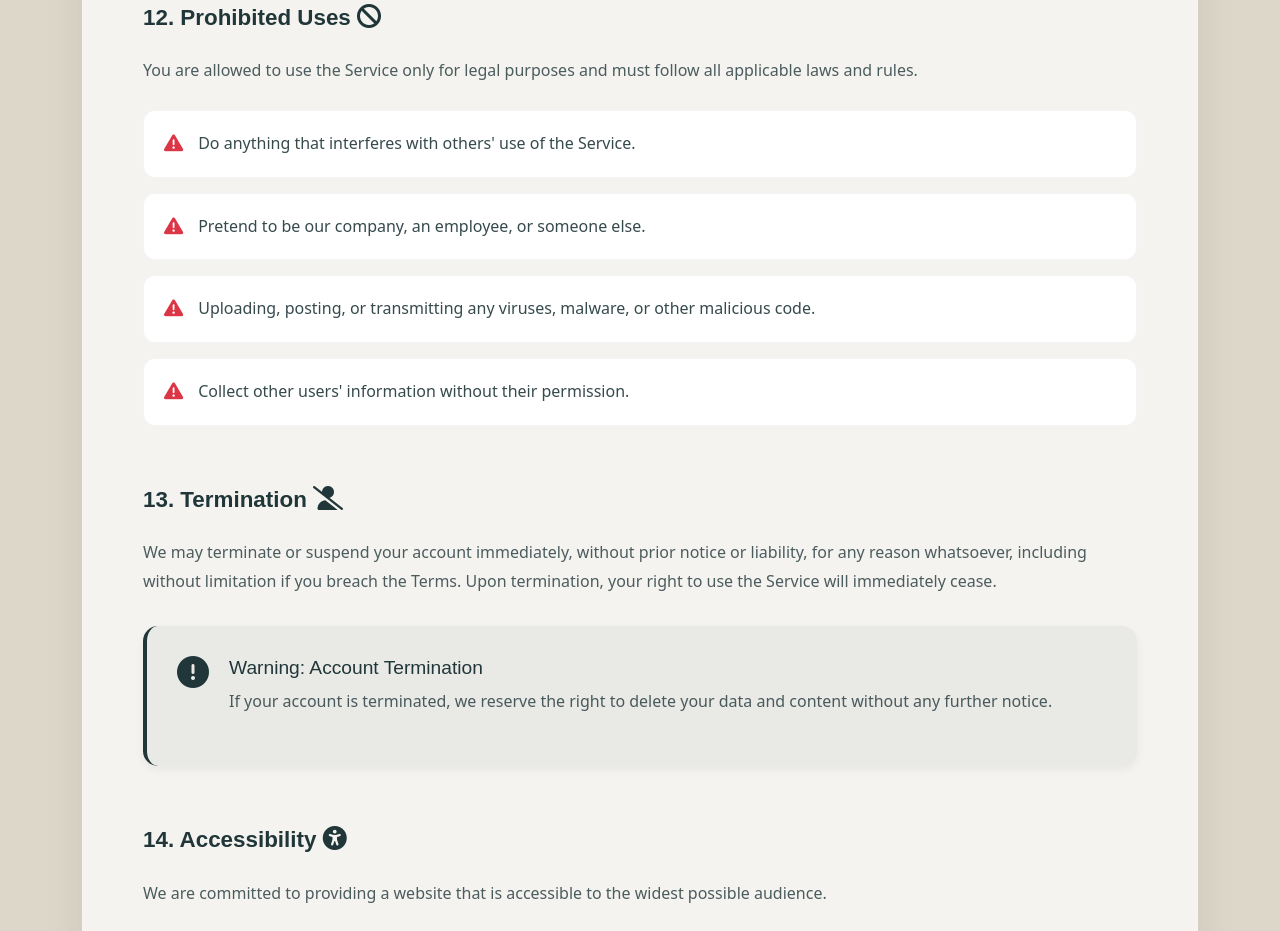
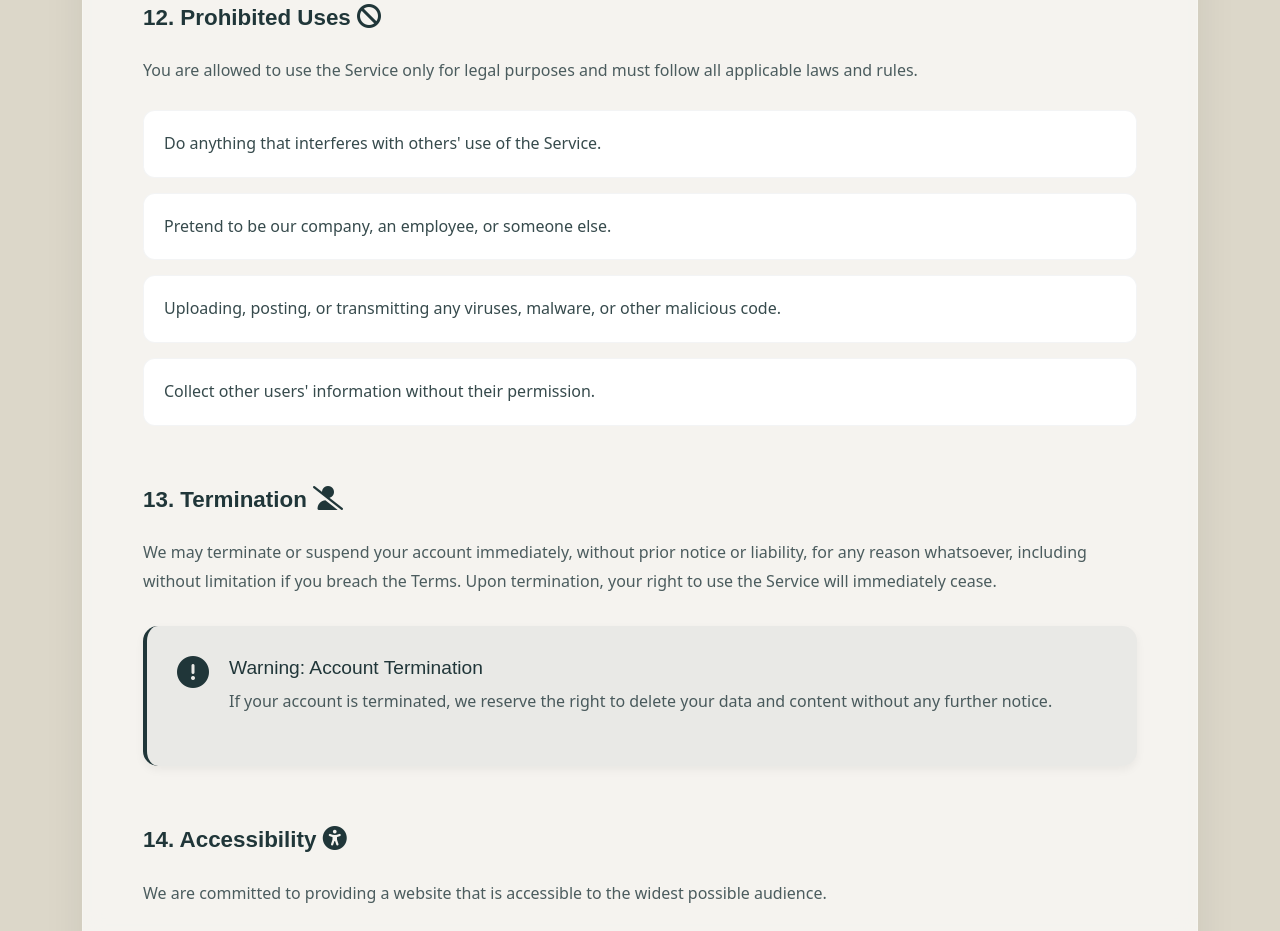
Before and after one commit to Manish10022001/nazario, a React (Vite) app: page /terms in a window 1280 px wide. Shown: the part 2980-3911 px from the top of the page. Built offline with nearby package versions, Linux system fonts and the light colour scheme.

Commit message:
connected send us an email button to contact page

```diff
--- a/src/components/TermsOfService.jsx
+++ b/src/components/TermsOfService.jsx
@@ -2,7 +2,7 @@ import React from "react";
 import Navbar from "../components/Navbar";
 import Footer from "../components/Footer";
 import "../styles/terms.css";
-
+import { Link } from "react-router-dom";
 const TermsOfService = () => {
   return (
     <>
@@ -217,27 +217,23 @@ const TermsOfService = () => {
                   </p>
                   <div className="prohibited-list">
                     <div className="prohibited-item">
-                      <i className="fa-solid fa-triangle-exclamation"></i>
                       <span>
                         Do anything that interferes with others' use of the
                         Service.
                       </span>
                     </div>
                     <div className="prohibited-item">
-                      <i className="fa-solid fa-triangle-exclamation"></i>
                       <span>
                         Pretend to be our company, an employee, or someone else.
                       </span>
                     </div>
                     <div className="prohibited-item">
-                      <i className="fa-solid fa-triangle-exclamation"></i>
                       <span>
                         Uploading, posting, or transmitting any viruses,
                         malware, or other malicious code.
                       </span>
                     </div>
                     <div className="prohibited-item">
-                      <i className="fa-solid fa-triangle-exclamation"></i>
                       <span>
                         Collect other users' information without their
                         permission.
@@ -320,13 +316,11 @@ const TermsOfService = () => {
                       If you have any questions about these Terms, please
                       contact us.
                     </p>
-                    <a
-                      href="mailto:contact@example.com"
-                      className="btn btn-lg px-4 contact-btn"
-                    >
+
+                    <Link to="/contact" className="btn btn-lg px-4 contact-btn">
                       <i className="fa-solid fa-paper-plane me-2"></i> Send us
                       an Email
-                    </a>
+                    </Link>
                   </div>
                 </div>
               </div>
```
